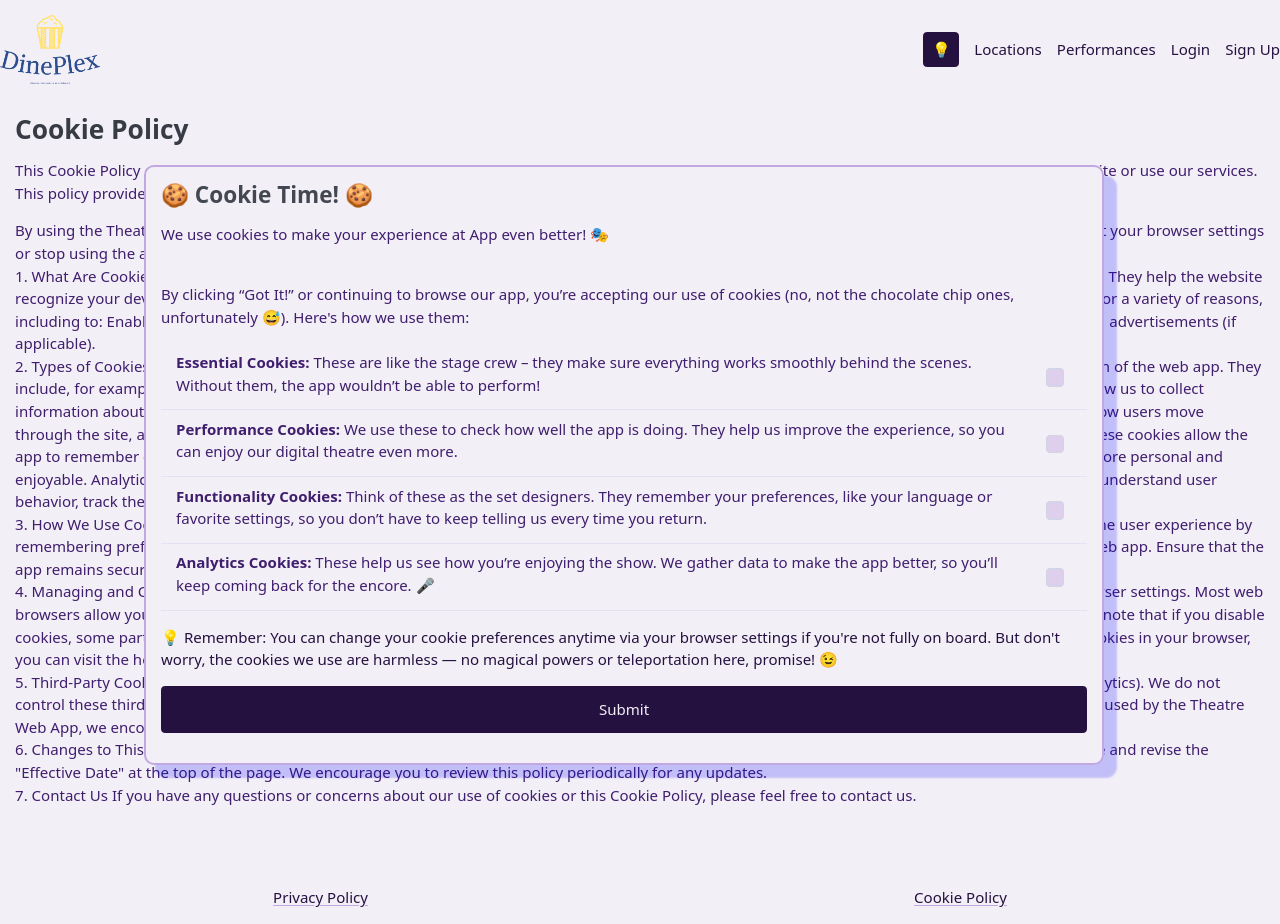
After one commit to samsp6623/bookmytickets, a Django app: template app/templates/cookie_policy.html in a window 1280 px wide. The commit adds this page. Run offline with Django 5.2, Linux system fonts and the light colour scheme; the template is opened without the code that fills it, so the values that code supplies are empty.

Commit message:
added userconsent

```diff
--- a/app/templates/base.html
+++ b/app/templates/base.html
@@ -62,7 +62,124 @@
     {% endif %}
     {% block content %}
     {% endblock %}
-    <small>Vikkys</small>
+    {% if not request.COOKIES.userconsent %}
+    <div id="cookieconsent-container">
+        <form action="#" method="POST" id="cookieconsent">
+            {% csrf_token %}
+            <h3>🍪 Cookie Time! 🍪</h3>
+            <p> We use cookies to make your experience at App even better! 🎭</p>
+            <br />
+
+            <p>By clicking “Got It!” or continuing to browse our app, you’re accepting our use of cookies (no, not the
+                chocolate
+                chip ones, unfortunately 😅). Here's how we use them:
+            <table>
+                <tr>
+                    <td>
+                        <label for=""><b> Essential Cookies: </b>These are like the stage crew – they make sure
+                            everything works smoothly behind the scenes.
+                            Without them, the app wouldn’t be able to perform!</label>
+                    </td>
+                    <td>
+                        <input value="1" type="checkbox">
+                    </td>
+                </tr>
+                <tr>
+                    <td>
+                        <label for=""><b>Performance Cookies: </b>We use these to check how well the app is doing. They
+                            help us
+                            improve
+                            the
+                            experience, so you
+                            can enjoy our digital theatre even more.</label>
+
+                    </td>
+                    <td>
+                        <input value="2" type="checkbox">
+                    </td>
+                </tr>
+                <tr>
+                    <td>
+                        <label for=""><b>Functionality Cookies: </b>Think of these as the set designers. They remember
+                            your preferences,
+                            like your language or
+                            favorite settings, so you don’t have to keep telling us every time you return.</label>
+                    </td>
+                    <td>
+                        <input value="3" type="checkbox">
+                    </td>
+                </tr>
+                <tr>
+                    <td>
+                        <label for=""><b>Analytics Cookies: </b>These help us see how you’re enjoying the show. We
+                            gather data
+                            to make
+                            the
+                            app better, so you’ll
+                            keep coming back for the encore. 🎤</label>
+
+                    </td>
+                    <td>
+                        <input value="4" type="checkbox">
+
+                    </td>
+
+                </tr>
+            </table>
+            💡 Remember: You can change your cookie preferences anytime via your browser settings if you're not
+            fully on
+            board.
+            But don't worry, the cookies we use are harmless — no magical powers or teleportation here, promise! 😉
+            </p>
+            <button type="submit">Submit</button>
+        </form>
+    </div>
+    <style>
+        #cookieconsent-container {
+            position: fixed;
+            bottom: 35px;
+            margin-top: 25px;
+            z-index: 3;
+            transform: translate(15%);
+            width: 75%;
+        }
+
+        #cookieconsent-container>form {
+            background-color: var(--pico-background-color);
+            box-shadow: 12px 12px 2px 1px rgba(0, 0, 255, .2);
+            border: 2px solid;
+            border-color: rgba(144, 98, 202, 0.5);
+            padding: 15px;
+            border-radius: 10px;
+            color: var(--pico-primary);
+        }
+    </style>
+    <script>
+        let form = document.getElementById("cookieconsent");
+        form.addEventListener("submit", (e) => {
+            e.preventDefault();
+            let choices = [];
+            Object.values(form).forEach(i => {
+                if (i.localName == "input" && !["hidden", undefined].includes(i.type) && i.checked) {
+                    choices.push(i.value);
+                }
+            });
+            document.cookie = `userconsent=${choices}; Max-Age=2592000; path=/; SameSite=strict; Secure;`;
+            document.getElementById("cookieconsent-container").style.display = "none";
+        })
+    </script>
+    {% endif %}
+    <footer>
+        <a href="/privacy-policy">Privacy Policy</a><a href="/cookie-policy">Cookie Policy</a>
+    </footer>
+    <style>
+        footer {
+            display: flex;
+            justify-content: space-around;
+            position: relative;
+            bottom: -35px;
+        }
+    </style>
     <script src="{% static 'js/custom.js' %}"></script>
 </body>
 
--- /dev/null
+++ b/app/templates/cookie_policy.html
@@ -0,0 +1,117 @@
+{% extends 'base.html' %}
+{% block content %}
+<main class="container-fluid">
+    <h2 class="mytitle">Cookie Policy</h2>
+
+    <p>
+        This Cookie Policy explains how the Theatre Web App ("we," "us," or "our") uses cookies and similar technologies
+        to
+        recognize you when you visit our website or use our services. This policy provides you with clear and
+        comprehensive
+        information about the cookies we use and their purpose.
+    </p>
+    <p>
+        By using the Theatre Web App, you consent to the use of cookies in accordance with this policy. If you do not
+        agree
+        to the use of cookies, you should adjust your browser settings or stop using the app.
+        <br />
+        1. What Are Cookies?
+
+        Cookies are small text files that are placed on your device (computer, smartphone, or tablet) when you visit a
+        website or use a service. They help the website recognize your device and improve your user experience by
+        remembering your preferences or actions over time.
+
+        Cookies are commonly used on the web for a variety of reasons, including to:
+
+        Enable website functionality.
+        Remember login details or preferences.
+        Track website performance and usage patterns.
+        Personalize content and advertisements (if applicable).
+        <br />
+
+        2. Types of Cookies We Use
+
+        We use the following types of cookies on the Theatre Web App:
+
+        Essential Cookies: These cookies are necessary for the operation of the web app. They include, for example,
+        cookies
+        that enable you to log into secure areas of the app or navigate through the website.
+
+        Performance Cookies: These cookies allow us to collect information about how users interact with the web app.
+        They
+        help us improve the performance of the app by showing us which pages are most popular, how users move through
+        the
+        site, and if there are any issues with page load times. For example, Google Analytics cookies fall under this
+        category.
+
+        Functionality Cookies: These cookies allow the app to remember choices you make (such as language preferences or
+        display settings) and provide enhanced features. They help make your experience more personal and enjoyable.
+
+        Analytics Cookies: We use third-party tools like Google Analytics to collect data on how visitors use the
+        Theatre
+        Web App. These cookies help us understand user behavior, track the effectiveness of our features, and improve
+        our
+        services.
+        <br />
+
+        3. How We Use Cookies
+
+        We use cookies to:
+
+        Enable basic functionality of the Theatre Web App, such as authentication and session management.
+        Improve the user experience by remembering preferences and settings.
+        Collect usage data to help us analyze trends, enhance our features, and improve the overall performance of the
+        web
+        app.
+        Ensure that the app remains secure and functions correctly.
+        <br />
+
+        4. Managing and Controlling Cookies
+
+        You have the right to decide whether or not to accept cookies. You can manage or disable cookies through your
+        browser settings. Most web browsers allow you to:
+
+        Accept or reject cookies.
+        Set your browser to notify you when a cookie is being set.
+        Delete existing cookies from your device.
+
+        Please note that if you disable cookies, some parts of the Theatre Web App may not work properly, and your
+        experience may be less personalized.
+
+        For instructions on how to manage cookies in your browser, you can visit the help section of your browser or use
+        the
+        following links for popular browsers:
+
+        Google Chrome
+        Mozilla Firefox
+        Safari
+        Microsoft Edge
+        <br />
+
+        5. Third-Party Cookies
+
+        The Theatre Web App may contain third-party cookies, such as those used for analytics or social media
+        integration
+        (e.g., Google Analytics). We do not control these third-party cookies, and they are governed by the privacy
+        policies
+        of the respective third parties.
+
+        For more information on third-party cookies used by the Theatre Web App, we encourage you to review the privacy
+        and
+        cookie policies of the third-party services we use.
+        <br />
+        6. Changes to This Cookie Policy
+
+        We may update this Cookie Policy from time to time. When we make changes, we will post the updated policy on
+        this
+        page and revise the "Effective Date" at the top of the page. We encourage you to review this policy periodically
+        for
+        any updates.
+        <br />
+        7. Contact Us
+
+        If you have any questions or concerns about our use of cookies or this Cookie Policy, please feel free to
+        contact us.
+    </p>
+</main>
+{% endblock %}
--- a/app/urls.py
+++ b/app/urls.py
@@ -10,6 +10,8 @@ urlpatterns = [
     path("shows/book/<int:pk>", views.booking, name="book"),
     path("login/", views.login_user, name="login"),
     path("logout/", views.logout_user, name="logout"),
+    path("cookie-policy/", views.cookie_policy, name="cookie_policy"),
+    path("privacy-policy/", views.privacy_policy, name="privacy_policy"),
     path("signup/", views.signup, name="signup"),
     path("pastorders/", views.PastTicketListsViews.as_view(), name="past-orders"),
     path(
```
Also changed, not shown: app/static/js/canvas.js (+33 -33 lines), app/templates/privacy_policy.html (added, +99 -0 lines), app/views.py (+12 -2 lines).
